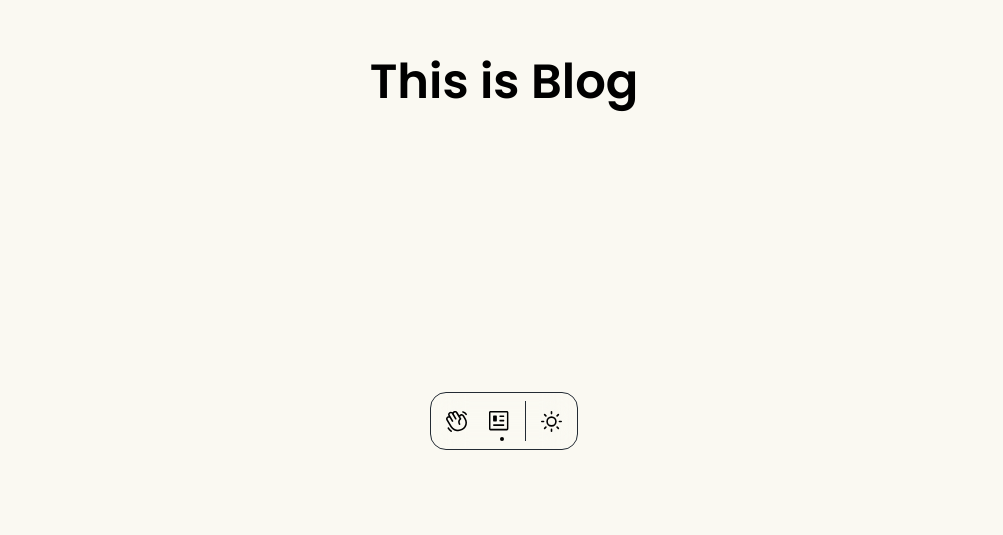
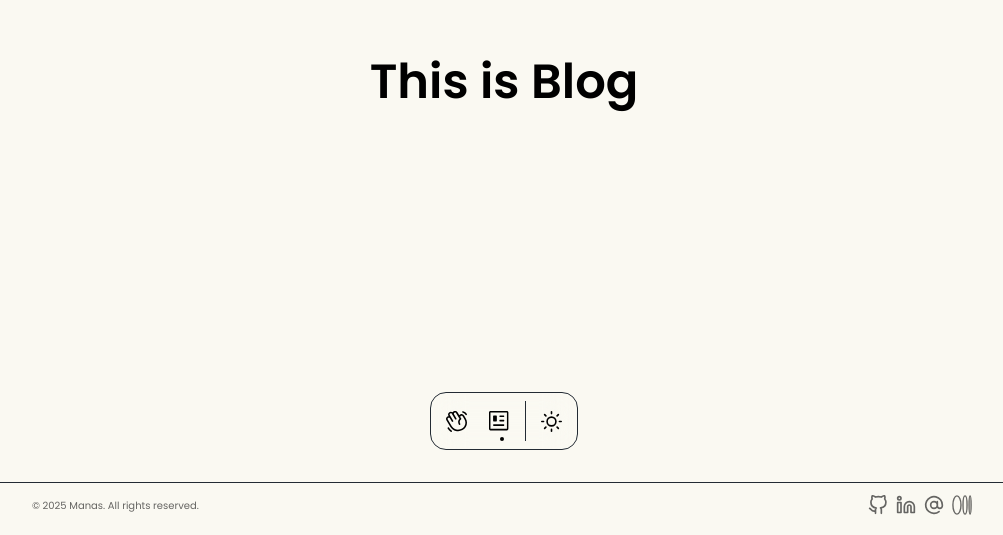
Before and after one commit to manasamancharla/masc, a React (Vite) app: page /blog in a window 1280 px wide. Shown: the part 318-853 px from the top of the page, without its empty margins (136-1139 px from the left). Before the commit the page ends 800 px from the top, so only its background shows below. Built offline with nearby package versions, Linux system fonts and the light colour scheme; no server answers.

Commit message:
feat: add footer component

```diff
--- a/src/App.tsx
+++ b/src/App.tsx
@@ -3,6 +3,7 @@ import { Routes, Route } from "react-router";
 import Intro from "./pages/Intro";
 import Blog from "./pages/Blog";
 import Navbar from "./components/Navbar";
+import Footer from "./components/Footer";
 
 const App = () => {
   return (
@@ -11,8 +12,8 @@ const App = () => {
         <Route index element={<Intro />} />
         <Route path="/blog" element={<Blog />} />
       </Routes>
-
       <Navbar />
+      <Footer />
     </>
   );
 };
--- /dev/null
+++ b/src/components/Footer.tsx
@@ -0,0 +1,34 @@
+import { cn } from "../lib/utils";
+
+import { Github } from "./icons/Github";
+import { Linkedin } from "./icons/Linkedin";
+import { Mail } from "./icons/Mail";
+import { Medium } from "./icons/Medium";
+
+const Footer = () => {
+  return (
+    <>
+      <footer
+        className={cn(
+          "relative mt-auto mb-2 w-full border-t-1 border-[#232B34]",
+        )}
+      >
+        <div className="wrapper">
+          <div className="w-full flex items-center justify-between p-2">
+            <p className="footnote-regular text-text-neutral">
+              © {new Date().getFullYear()} Manas. All rights reserved.
+            </p>
+            <div className="inline-flex items-center justify-end gap-2 p-1 self-stretch">
+              <Github className="w-5 h-5 text-text-neutral" />
+              <Linkedin className="w-5 h-5 text-text-neutral" />
+              <Mail className="w-5 h-5 text-text-neutral" />
+              <Medium className="w-5 h-5 text-text-neutral" />
+            </div>
+          </div>
+        </div>
+      </footer>
+    </>
+  );
+};
+
+export default Footer;
```
